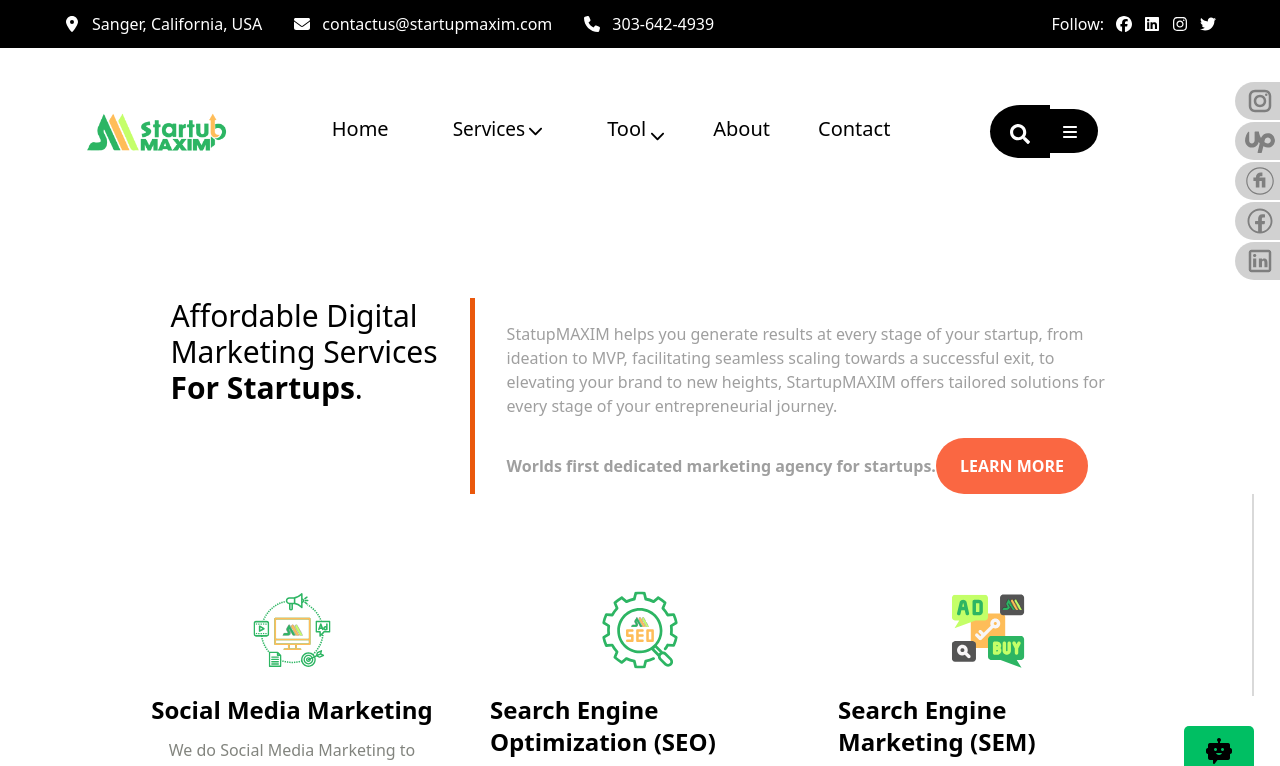
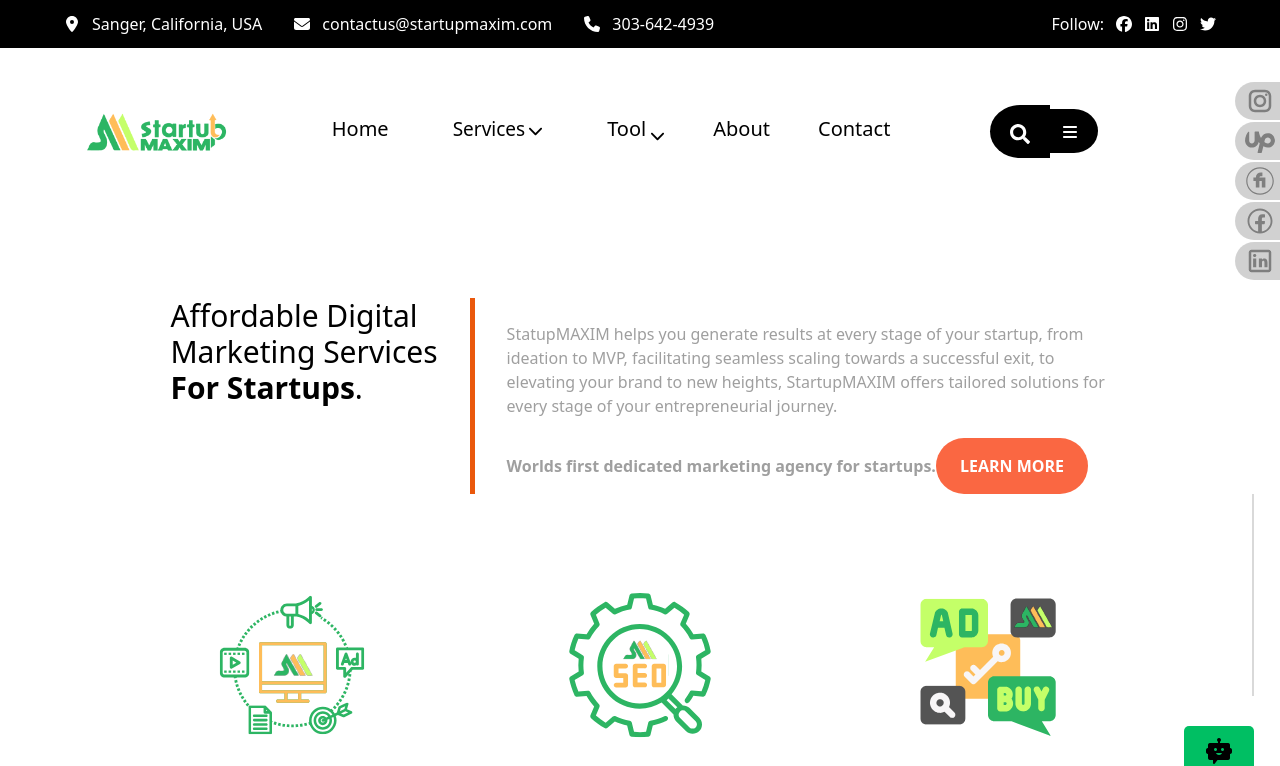
Before and after one commit to mhmAdmin1122/startupMAXIM, a Next.js app: page / in a window 1280 px wide. Shown: the top 766 px of the page. Built offline with nearby package versions, Linux system fonts and the light colour scheme.

Commit message:
Image height increased

```diff
--- a/pages/Components/S/ServiceCard.tsx
+++ b/pages/Components/S/ServiceCard.tsx
@@ -9,7 +9,7 @@
       id="card1"
       className="flex flex-col hover:shadow-md hover:shadow-gray-300 h-auto pt-10 items-center w-[300px]"
     >
-      <Image src={imageUrl} className="pb-6" alt={altText} width={80} height={80} />
+      <Image src={imageUrl} className="pb-6" alt={altText} width={150} height={150} />
       <h1 className="text-2xl pb-3 font-bold">{title}</h1>
       <p className="text-center pb-3 text-[#82847e]">{desc}</p>
       <Link
```
